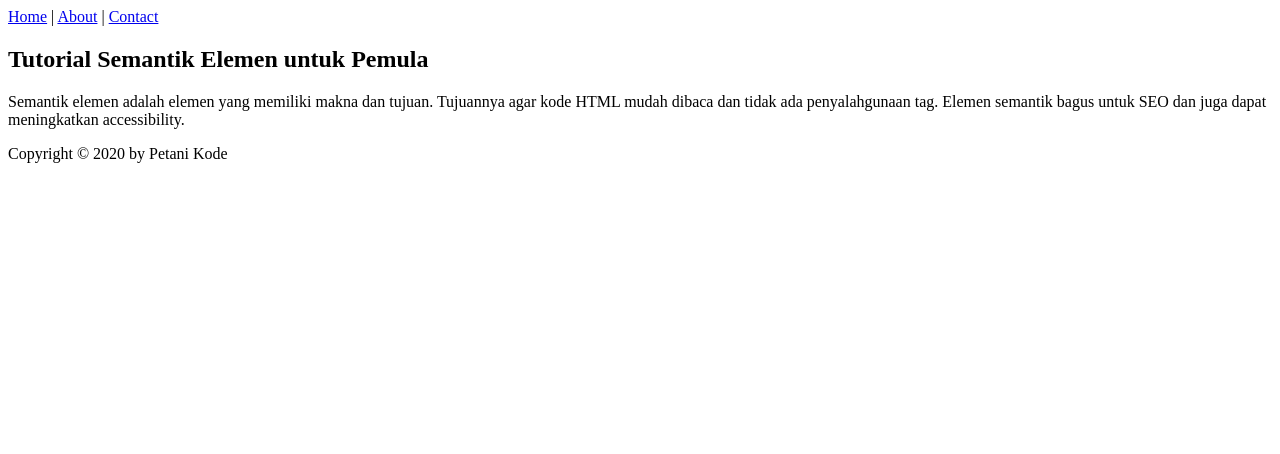
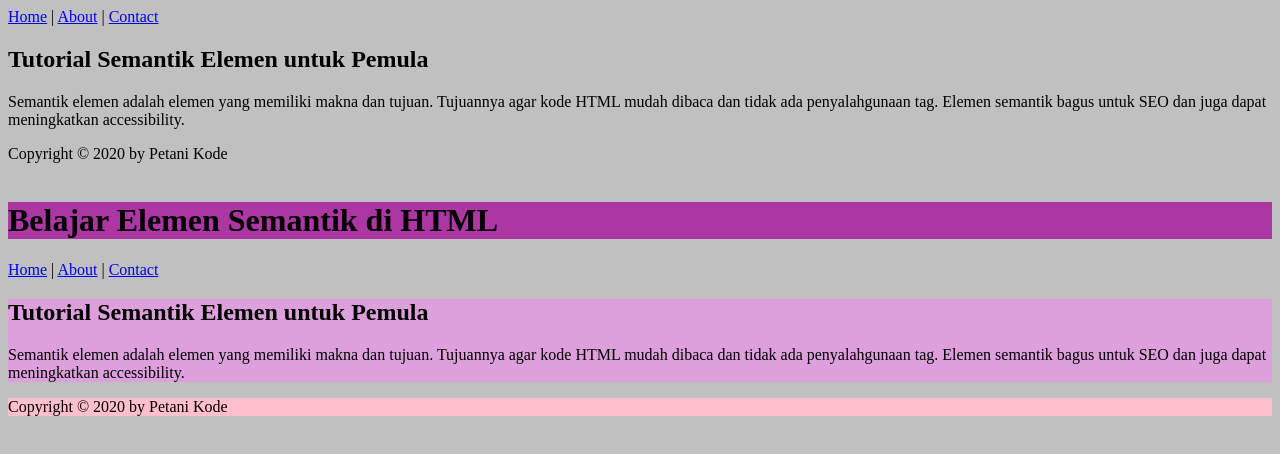
Before and after one commit to Kibbykazan03/html-abeey, a plain HTML site: page 12/12.html in a window 1280 px wide. Drawn offline with Linux system fonts and the light colour scheme.

Commit message:
hasil html semantik

```diff
--- a/12/12.html
+++ b/12/12.html
@@ -7,10 +7,11 @@
 </head>
 <body>
     <nav>
-    <a href="sisi-lain/halaman-web.html">Home</a> |
+    <a href="#">Home</a> |
     <a href="#">About</a> |
     <a href="#">Contact</a>
   </nav>
+  <!-- nav digunakan untuk membuat navigasi -->
 
   <article>
     <h1>Tutorial Semantik Elemen untuk Pemula</h1>
@@ -18,11 +19,44 @@
       Tujuannya agar kode HTML mudah dibaca dan tidak ada penyalahgunaan tag.
       Elemen semantik bagus untuk SEO dan juga dapat meningkatkan accessibility.
     </p>
+
   </article>
+  <!-- article digunakan untuk membuat elemen artikel -->
 
   <footer>
     Copyright &copy; 2020 by Petani Kode
   </footer>
+  <!-- footer digunakan untuk membuat elemen bagian kaki dari web  -->
 
 </body>
+
+<br>
+
+<body style="background-color: silver;">
+
+  <header style="background-color: rgb(172, 54, 162);">
+    <h1>Belajar Elemen Semantik di HTML</h1>
+  </header>
+
+  <nav>
+    <a href="#">Home</a> |
+    <a href="#">About</a> |
+    <a href="#">Contact</a>
+  </nav>
+
+  <article style="background-color:plum;">
+    <h1>Tutorial Semantik Elemen untuk Pemula</h1>
+    <p>Semantik elemen adalah elemen yang memiliki makna dan tujuan.
+      Tujuannya agar kode HTML mudah dibaca dan tidak ada penyalahgunaan tag.
+      Elemen semantik bagus untuk SEO dan juga dapat meningkatkan accessibility.
+    </p>
+  </article>
+
+  <footer style="background-color: pink;">
+    Copyright &copy; 2020 by Petani Kode
+  </footer>
+
+</body>
+<!-- disini kita menambhkan background di heading teks tersebut -->
+
 </html>
```
Also changed, not shown: 12/Screenshot 2025-08-23 100642.png (added), 12/Screenshot 2025-08-23 100806.png (added).
